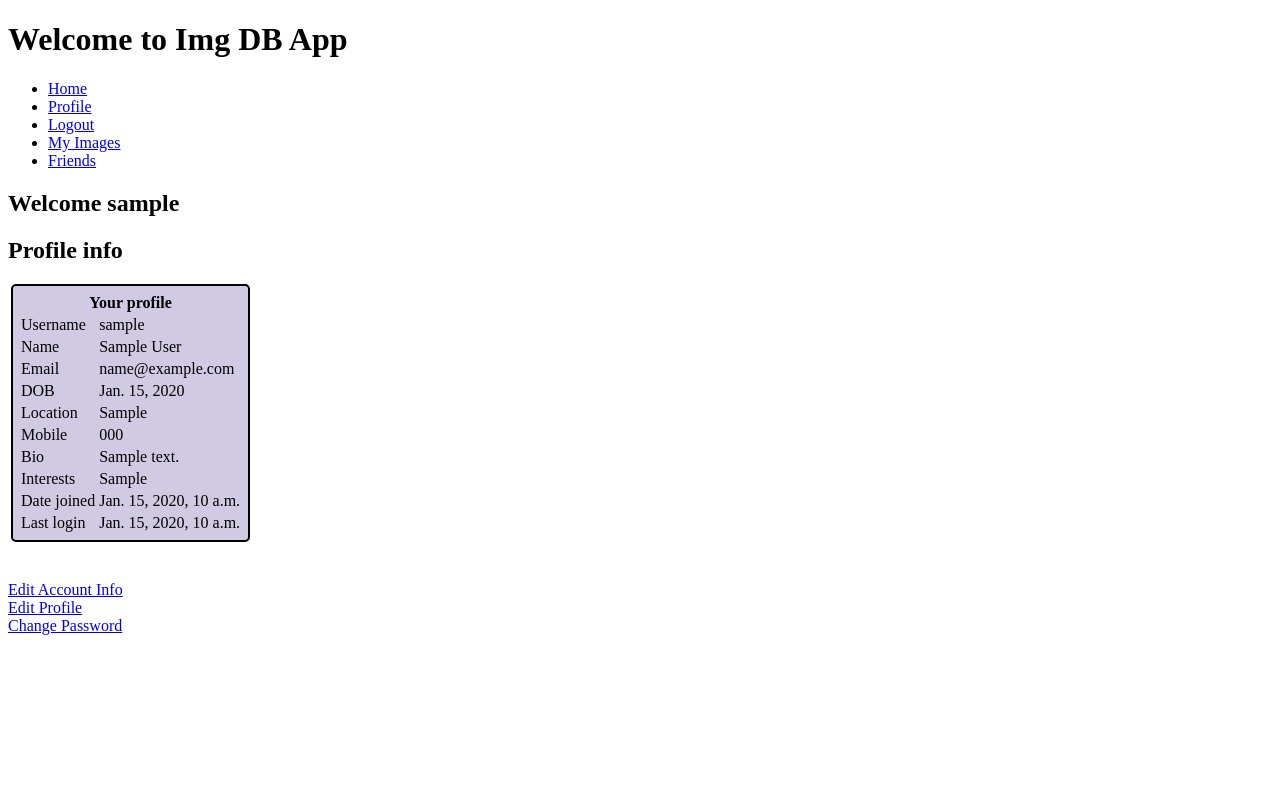
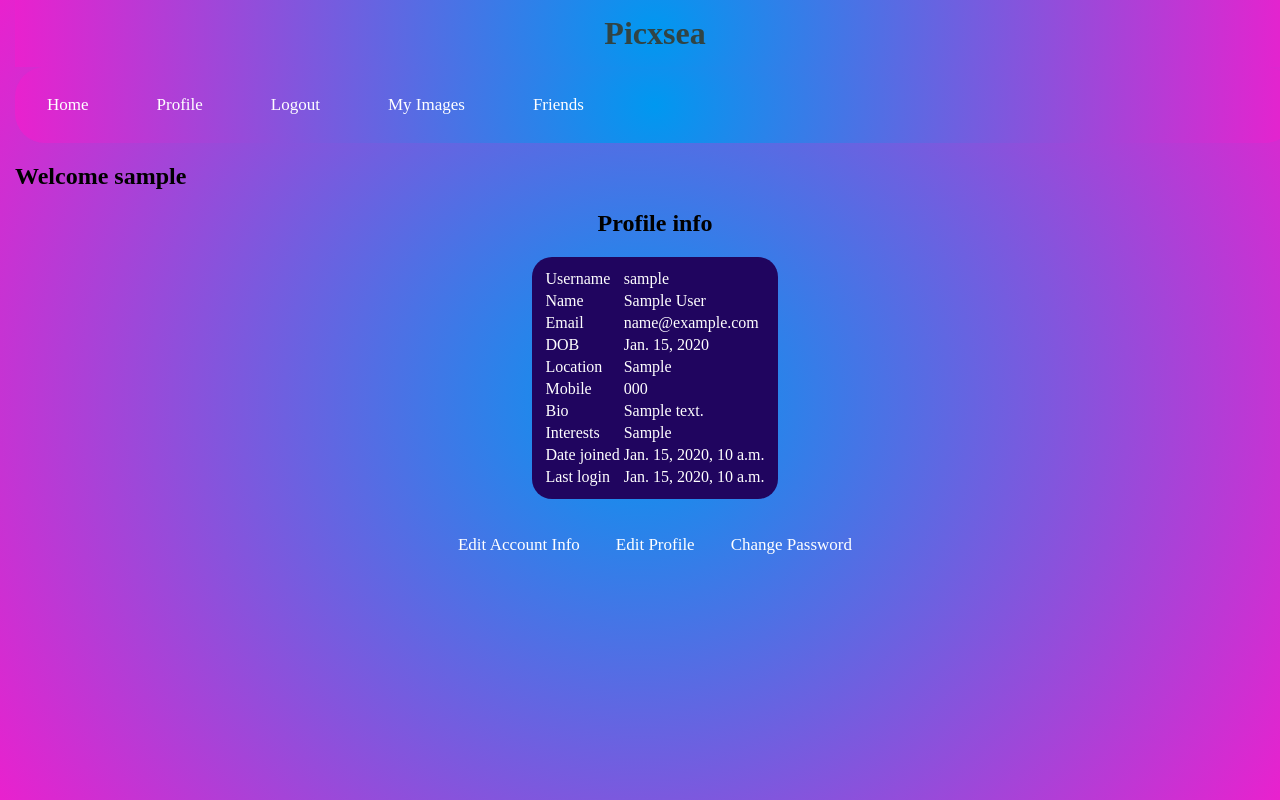
Before and after one commit to swap-10/ImageApp, a Django app: page /account/profile/ in a window 1280 px wide. Run offline with Django 3.2, Linux system fonts and the light colour scheme; a user stored in the database is signed in; tables that the repository leaves empty hold one stand-in row (values such as "Sample post").

Commit message:
Add basic css

```diff
--- /dev/null
+++ b/static/css/stylesheet.css
@@ -0,0 +1,119 @@
+h1 {
+    background-color: rgb(83, 75, 75);
+    position: sticky;
+    padding: 15px 15px;
+    margin-top: 0;
+    margin: 0px;
+    text-align: center;
+    background-image: radial-gradient(circle at center, rgb(0, 152, 240), rgb(233, 33, 206));
+    color: rgb(49, 68, 68);
+}
+
+body {
+    margin: 0;
+    margin-left: 15px;
+    margin-right: 15px;
+    padding: 0;
+    height: 100%;
+    width: 100%;
+    background-repeat: no-repeat;
+    background-attachment: fixed;
+    background-image: radial-gradient(circle at center, rgb(0, 152, 240), rgb(233, 33, 206));
+}
+
+ul {
+    list-style-type: none;
+    margin: 0;
+    padding: 0;
+}
+
+.main-navbar {
+    background-image: radial-gradient(circle at center, rgb(0, 152, 240), rgb(233, 33, 206));
+    overflow: hidden;
+    border-radius: 30px;
+}
+
+  /* Style the links inside the navigation bar */
+li {
+    display: inline-flex;
+    color: #643838;
+    text-align: justify;
+    padding: 14px 16px;
+    text-decoration: none;
+    font-size: 17px;
+    border-radius: 30px;
+}
+
+
+
+a {
+    color: #ffffff;
+    padding: 14px 16px;
+    text-decoration: none;
+    font-size: 17px;
+}
+
+  /* Change the color of links on hover */
+.main-navbar li:hover {
+    background-color: rgb(20, 88, 233);
+    color: black;
+}
+
+  /* Add a color to the active/current link */
+.main-navbar a:active{
+    background-color: #1fc7dd;
+    color: white;
+}
+
+
+.upload-button {
+    display: inline-block;
+    text-align: justify;
+    padding: 5px 5px;
+    padding-left: 10px;
+    padding-right: 10px;
+    background-color: rgb(29, 15, 112);
+    border-radius: 20px;
+}
+
+.back-to-my-images {
+    display: inline-block;
+    text-align: justify;
+    margin-top: 10px;
+    padding: 5px 5px;
+    padding-left: 10px;
+    padding-right: 10px;
+    background-color: rgb(29, 15, 112);
+    border-radius: 20px;
+}
+
+.profile-info {
+    display: flexbox;
+    text-align: center;
+    margin: auto;
+}
+
+.profile-table {
+    display: flexbox;
+    color: white;
+    background-color: rgb(32, 5, 95);
+    text-align: justify;
+    margin: auto;
+    padding: 10px;
+    border-radius: 20px;
+}
+
+.trow {
+    color: white;
+    background-color: rgb(32, 5, 95);
+    text-align: justify;
+    margin: auto;
+    padding: 20px;
+    border-radius: 20px;
+}
+
+.edit-links {
+    display: flexbox;
+    text-align: center;
+    margin: auto;
+}
--- a/templates/change-password.html
+++ b/templates/change-password.html
@@ -1,3 +1,4 @@
+{% extends "home.html" %}
 {% block content %}
 <h1>Change Password</h1>
 <br>
--- a/templates/edit-profile.html
+++ b/templates/edit-profile.html
@@ -1,9 +1,10 @@
+{% extends "home.html" %}
 {% block content %}
 <h1>Edit Profile</h1>
 <br>
 <br>
 
-<div class='form-group'>
+<div class='form-group'  style="margin: 15px">
     <form method="post">
         {% csrf_token %}
         {{ form.as_p }}
--- a/templates/edit-registration.html
+++ b/templates/edit-registration.html
@@ -1,3 +1,4 @@
+{% extends "home.html" %}
 {% block content %}
 <h1>Edit Registration</h1>
 <br>
--- a/templates/friendposts.html
+++ b/templates/friendposts.html
@@ -1,8 +1,9 @@
+{% extends "home.html" %}
+
 {% load cloudinary %}
 
 {% block content %}
 <h1>{{ friendname }}'s Images</h1>
-<h2><a href="{% url 'home' %}">Home</a></h2>
 <div class="photos" style="overflow: visible; white-space: nowrap;">
     {% if not photos.exists %}
     <h2>No photos uploaded yet</h2>
--- a/templates/friends.html
+++ b/templates/friends.html
@@ -1,7 +1,6 @@
+{% extends "home.html" %}
 {% block content %}
-<a href="{% url 'home' %}">Home</a>
 <h1>Friends</h1>
-<h2>Logged in as {{ user.username }}</h2>
 <h2>Friend list</h2>
 {% for friend in friendlist %}
     <a href="{{ friend.friend_id }}/images">{{ friend.friend_id }}</a>
--- a/templates/home.html
+++ b/templates/home.html
@@ -1,10 +1,13 @@
 <!DOCTYPE html>
+{% load static %}
 <html>
     <head>
         <title>Img DB App</title>
+        <meta name="viewport" content="width=device-width, initial-scale=1.0">
+        <link rel="stylesheet" href="{% static '/css/stylesheet.css' %}">
     </head>
     <body>
-        <h1>Welcome to Img DB App</h1>
+        <h1>Picxsea</h1>
         {% include 'navbar.html' %}
         {% if user.is_authenticated %}
         <h2>Welcome {{user.username}}</h2>
--- a/templates/login.html
+++ b/templates/login.html
@@ -1,7 +1,7 @@
 {% extends "home.html" %}
 <html>
     {% block content %}
-    <div class="container login">
+    <div class="container login" style="margin: 15px">
         <h1>Login</h1>
         <form method="post">
             <table>
--- a/templates/navbar.html
+++ b/templates/navbar.html
@@ -1,7 +1,7 @@
-<nav class="main-navbar">
-    <div class="collapse navbar-collapse" id="navbarcollapse">
+<nav>
+<div class="main-navbar">
         <ul>
-            <li>
+            <li class="active">
                 <a href="{% url 'home' %}">Home</a>
             </li>
             {% if user.is_authenticated %}
@@ -28,5 +28,5 @@
 
             {% endif %}
         </ul>
-    </div>
+</div>
 </nav>
--- a/templates/profile.html
+++ b/templates/profile.html
@@ -1,51 +1,46 @@
 {% extends "home.html" %}
 {% block content %}
+<div class="profile-info">
 <h2>Profile info</h2>
-<div class="profile-info">
-    <table style="border: 2px black solid; background-color: rgb(208, 202, 226); border-radius: 5px; margin: 3px; padding: 5px;">
-        <thead style="border: 2px black solid;">
-            <tr>
-                <th colspan="2">Your profile</th>
-            </tr>
-        </thead>
-        <tbody>
-            <tr>
+    <table class="profile-table">
+        <tbody class="trow">
+            <tr class="trow">
                 <td>Username</td>
                 <td>{{ user.username }}</td>
             </tr>
-            <tr>
+            <tr class="trow">
                 <td>Name</td>
                 <td>{{ user.first_name}} {{user.last_name }}</td>
             </tr>
-            <tr>
+            <tr class="trow">
                 <td>Email</td>
                 <td>{{ user.email }}</td>
             </tr>
-            <tr>
+            <tr class="trow">
                 <td>DOB </td>
                 <td>{{ user.profile.dob }}</td>
             </tr>
-            <tr>
+            <tr class="trow">
                 <td>Location </td>
                 <td>{{ user.profile.location }}</td>
             </tr>
-            <tr>
+            <tr class="trow">
                 <td>Mobile </td>
                 <td>{{ user.profile.mobile }}</td>
             </tr>
-            <tr>
+            <tr class="trow">
                 <td>Bio </td>
                 <td>{{ user.profile.user_desc }}</td>
             </tr>
-            <tr>
+            <tr class="trow">
                 <td>Interests </td>
                 <td>{{ user.profile.interests }}</td>
             </tr>
-            <tr>
+            <tr class="trow">
                 <td>Date joined</td>
                 <td>{{ user.date_joined }}</td>
             </tr>
-            <tr>
+            <tr class="trow">
                 <td>Last login</td>
                 <td>{{ user.last_login }}</td>
             </tr>
@@ -53,10 +48,10 @@
     </table>
     <br>
     <br>
+    <div class="edit-links">
     <a href="{% url 'edit-info' %}">Edit Account Info</a>
-    <br>
     <a href="{% url 'edit-profile' %}">Edit Profile</a>
-    <br>
     <a href="{% url 'change-password' %}">Change Password</a>
+    </div>
 </div>
 {% endblock %}
```
Also changed, not shown: imgapp/settings.py (+7 -1 lines), templates/images.html (+7 -3 lines), templates/upload.html (+8 -2 lines).
